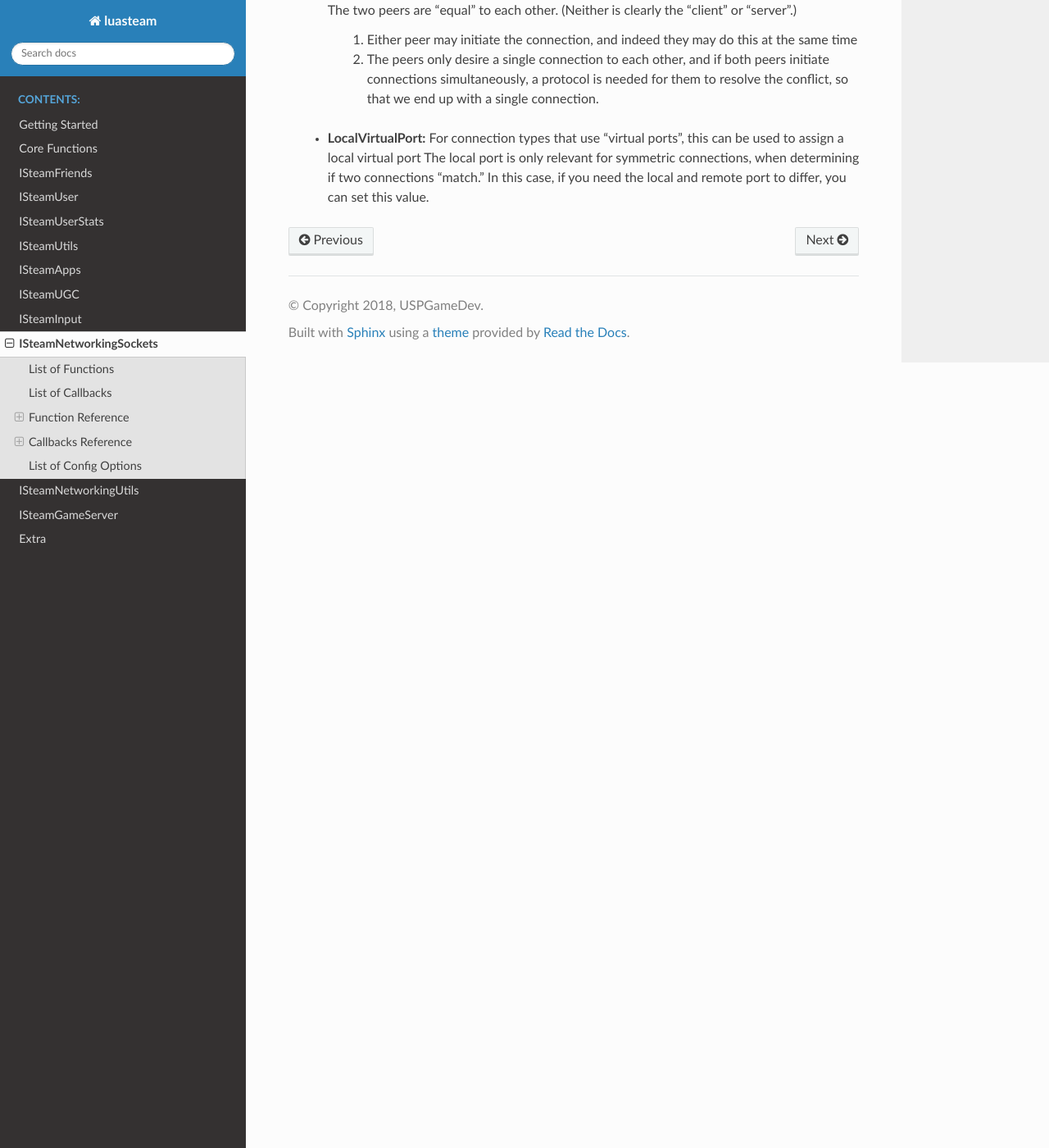
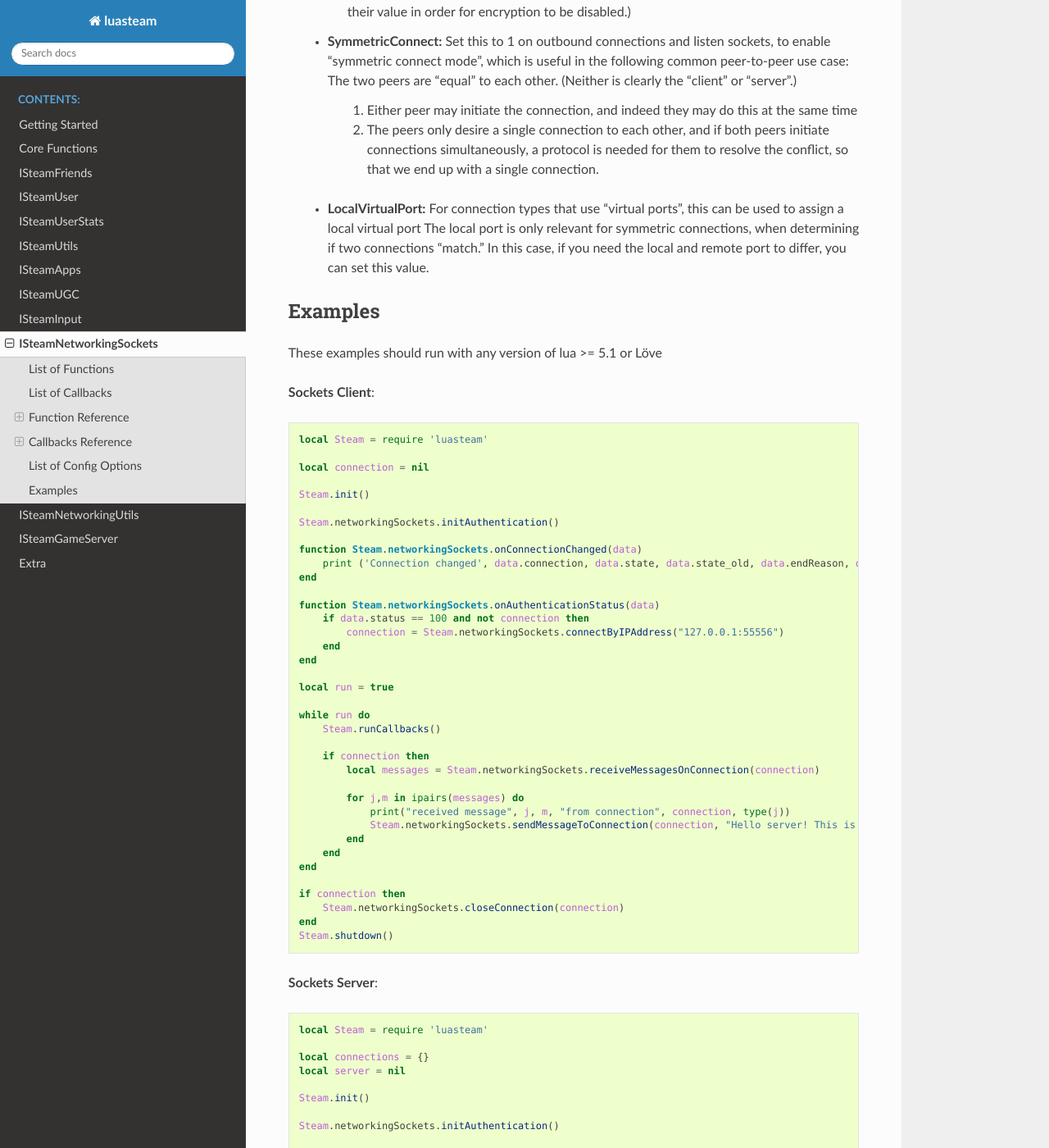
Before and after one commit to uspgamedev/luasteam, a Sphinx documentation site: the page built from docs/networkingSockets.rst, in a window 1280 px wide and 1400 px high, scrolled down 9559 px. Shown: the whole window at 82% size. Built offline with Sphinx 7.4.7 and the Read the Docs theme 2.0.0, drawn with Linux system fonts in a browser that asks for light colours; some of the changed text lies outside the part shown.

Commit message:
Update documentation

```diff
--- a/docs/networkingSockets.rst
+++ b/docs/networkingSockets.rst
@@ -40,7 +40,7 @@ Function Reference
     :returns: (`userdata`) a socket object
     :SteamWorks: `CreateListenSocketP2P <https://partner.steamgames.com/doc/api/ISteamNetworkingSockets#CreateListenSocketP2P>`_
 
-    Accept P2P connections through the Steam Network. If you want to change any networking settings, you need pass these options on creation. Implement the callback **TODO** to be notified about connection events.
+    Accept P2P connections through the Steam Network. If you want to change any networking settings, you need pass these options on creation. Implement the :func:`networkingSockets.onAuthenticationStatus` callback to be notified about connection events.
 
 **Example**::
 
@@ -54,7 +54,7 @@ Function Reference
     :returns: (`int`) a connection id
     :SteamWorks: `CreateListenSocketP2P <https://partner.steamgames.com/doc/api/ISteamNetworkingSockets#CreateListenSocketP2P>`_
 
-    Accept P2P connections through the Steam Network. If you want to change any networking settings, you need pass these options on creation. Implement the callback **TODO** to be notified about connection events.
+    Accept P2P connections through the Steam Network. If you want to change any networking settings, you need pass these options on creation. Implement the :func:`networkingSockets.onAuthenticationStatus` callback to be notified about connection events.
 
 **Example**::
 
@@ -201,7 +201,11 @@ Function Reference
 .. function:: networkingSockets.getConnectionInfo()
 
     :param int connection: The connection to get info about
-    :returns: (`code`, `info`) See the return values of :func:`networkingSockets.connectByIPAddress` for code meanings. The info string contains more detail.
+    :returns: (`code`, `info`)
+
+        * **code** See the return values of :func:`networkingSockets.connectByIPAddress` for code meanings.
+
+        * **info** Connection detail string
     :SteamWorks: `GetConnectionInfo <https://partner.steamgames.com/doc/api/ISteamNetworkingSockets#GetConnectionInfo>`_
 
     Get basic information about the status of a connection.
@@ -321,3 +325,101 @@ Be careful with the values and only change things if you know what you are doing
         2. The peers only desire a single connection to each other, and if both peers initiate connections simultaneously, a protocol is needed for them to resolve the conflict, so that we end up with a single connection.
 
     * **LocalVirtualPort:** For connection types that use "virtual ports", this can be used to assign a local virtual port The local port is only relevant for symmetric connections, when determining if two connections "match."  In this case, if you need the local and remote port to differ, you can set this value.
+
+
+Examples
+--------
+
+These examples should run with any version of lua >= 5.1 or Löve
+
+**Sockets Client**::
+
+    local Steam = require 'luasteam'
+
+    local connection = nil
+
+    Steam.init()
+
+    Steam.networkingSockets.initAuthentication()
+
+    function Steam.networkingSockets.onConnectionChanged(data)
+        print ('Connection changed', data.connection, data.state, data.state_old, data.endReason, data.debug)
+    end
+
+    function Steam.networkingSockets.onAuthenticationStatus(data)
+        if data.status == 100 and not connection then
+            connection = Steam.networkingSockets.connectByIPAddress("127.0.0.1:55556")
+        end
+    end
+
+    local run = true
+
+    while run do
+        Steam.runCallbacks()
+
+        if connection then
+            local messages = Steam.networkingSockets.receiveMessagesOnConnection(connection)
+
+            for j,m in ipairs(messages) do
+                print("received message", j, m, "from connection", connection, type(j))
+                Steam.networkingSockets.sendMessageToConnection(connection, "Hello server! This is the client! Thank you!", Steam.networkingSockets.flags.Send_Reliable)
+            end
+        end
+    end
+
+    if connection then
+        Steam.networkingSockets.closeConnection(connection)
+    end
+    Steam.shutdown()
+
+**Sockets Server**::
+
+    local Steam = require 'luasteam'
+
+    local connections = {}
+    local server = nil
+
+    Steam.init()
+
+    Steam.networkingSockets.initAuthentication()
+
+    function Steam.networkingSockets.onConnectionChanged(data)
+        print ('Connection changed', data.connection, data.state, data.state_old, data.endReason, data.debug)
+        if data.state == "Connecting" then
+            Steam.networkingSockets.acceptConnection(data.connection)
+        end
+        if  data.state == "Connected" then
+            connections[data.connection] = true
+            Steam.networkingSockets.sendMessageToConnection(data.connection, "Hello client! This is the server! Welcome!", Steam.networkingSockets.flags.Send_Reliable)
+        else
+            connections[data.connection] = nil
+        end
+        if data.state == "ClosedByPeer" or data.state == "ProblemDetectedLocally" then
+            print(data.connection, data.state, data.endReason, data.debug)
+            Steam.networkingSockets.closeConnection(data.connection)
+        end
+    end
+
+    function Steam.networkingSockets.onAuthenticationStatus(data)
+        if data.status == 100 and not connection then
+            server = Steam.networkingSockets.createListenSocketIP("[::]:55556")
+        end
+    end
+
+    local run = true
+
+    while run do
+        Steam.runCallbacks()
+
+        for conn,_ in pairs(connections) do
+            local messages = Steam.networkingSockets.receiveMessagesOnConnection(conn)
+            for j,m in pairs(messages) do
+                print("received message", j, m, "from connection", conn, type(j))
+            end
+        end
+    end
+
+    for conn,_ in pairs(connections) do
+        Steam.networkingSockets.closeConnection(conn)
+    end
+    Steam.shutdown()
```
